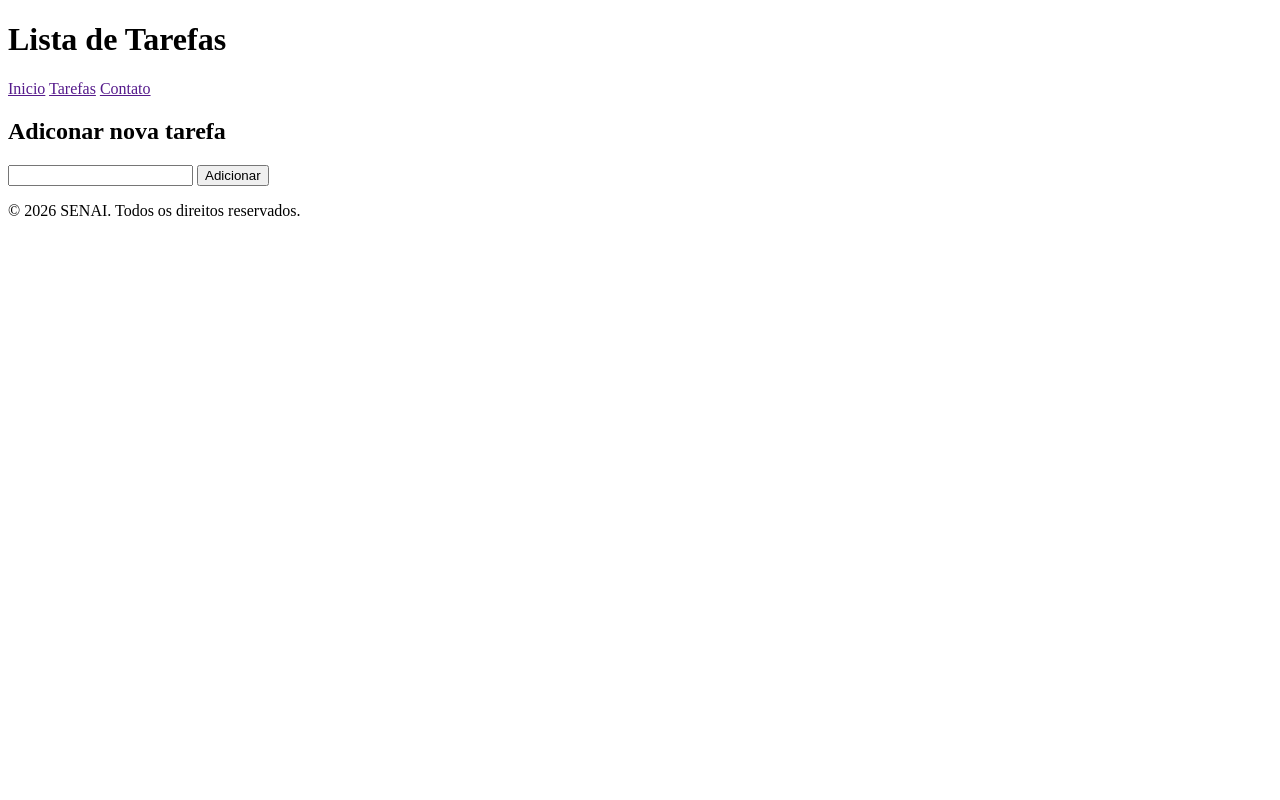
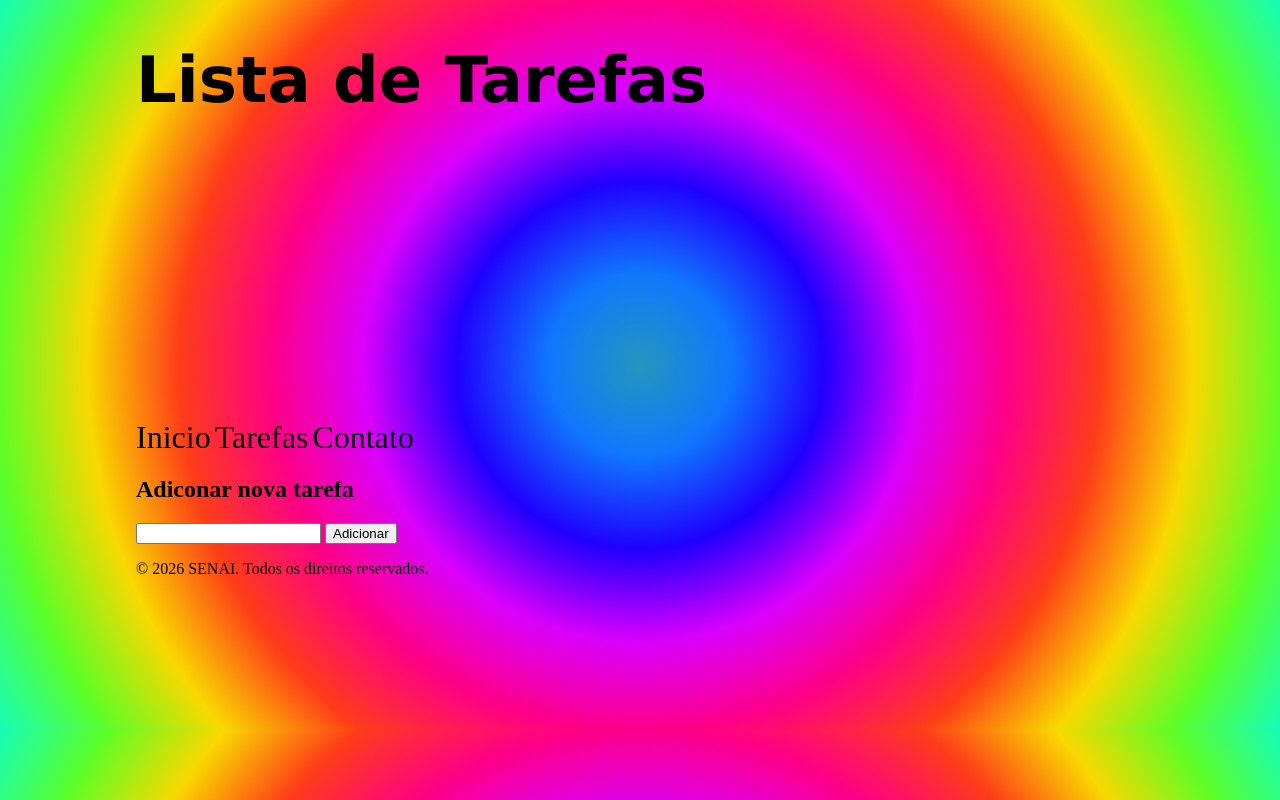
Before and after one commit to TacitSpyro/administradorDeTarefas, a plain HTML site: page index.html in a window 1280 px wide. Drawn offline with Linux system fonts and the light colour scheme.

Commit message:
Add files via upload

```diff
--- a/index.html
+++ b/index.html
@@ -4,14 +4,15 @@
     <meta charset="UTF-8">
     <meta name="viewport" content="width=device-width, initial-scale=1.0">
     <title>To-Do-List</title>
+    <link rel="stylesheet" href="style.css">
 </head>
 <body>
     <header>
         <h1>Lista de Tarefas</h1>
         <nav>
-            <a href="">Inicio</a>
-            <a href="">Tarefas</a>
-            <a href="">Contato</a>
+            <a href="#inicio">Inicio</a>
+            <a href="#tarefas">Tarefas</a>
+            <a href="#contato">Contato</a>
         </nav>
     </header>
 
@@ -30,6 +31,12 @@
     <script>
         let tarefas = [];
 
+        function editarTarefa(index){
+            const novoValor = document.getElementById(`edicao-${index}`).value.trim();
+            tarefas[index] = novoValor
+            atualizarLista();
+        }
+
         function adicionarTarefa(){
             const input = document.getElementById('tarefainput');
             const tarefa = input.value.trim();
@@ -43,13 +50,13 @@
             tarefas.splice(index,1)
             atualizarLista();
         }
-
+        id = 1
         function atualizarLista(){
             const lista = document.getElementById("listaTarefas");
             lista.innerHTML = '';
             tarefas.forEach((tarefa, index) => {
                 const li = document.createElement('li');
-                li.innerHTML =`${tarefa} <button onclick="removerTarefa(${index})">Remover</button>`;
+                li.innerHTML =`${tarefa} <button onclick="removerTarefa(${index})">Remover</button><button onclick="editarTarefa(${index})">Editar</button> <input type="text" id="edicao-${index}" placeholder="Inisira o novo valor">`;
                 lista.appendChild(li);
             });
         }
--- a/style.css
+++ b/style.css
@@ -0,0 +1,19 @@
+body{
+    padding-bottom: 10%;
+    padding-left: 10%;
+    padding-right: 10%;
+    background: radial-gradient(circle,#2596be,#1077fe,#2000fe,#d900fc,#ff0186,#fe3d18,#f8d800,#5cfe26,#16fdb8);
+}
+h1{
+    font-family: 'Lucida Sans', 'Lucida Sans Regular', 'Lucida Grande', 'Lucida Sans Unicode', Geneva, Verdana, sans-serif;
+    margin-bottom: 30%;
+    width: 100%;
+    height: 15%;
+    font-size: 400%;
+    color: black;
+}
+a{
+    font-size: 200%;
+    text-decoration: none;
+    color: black;
+}
```
